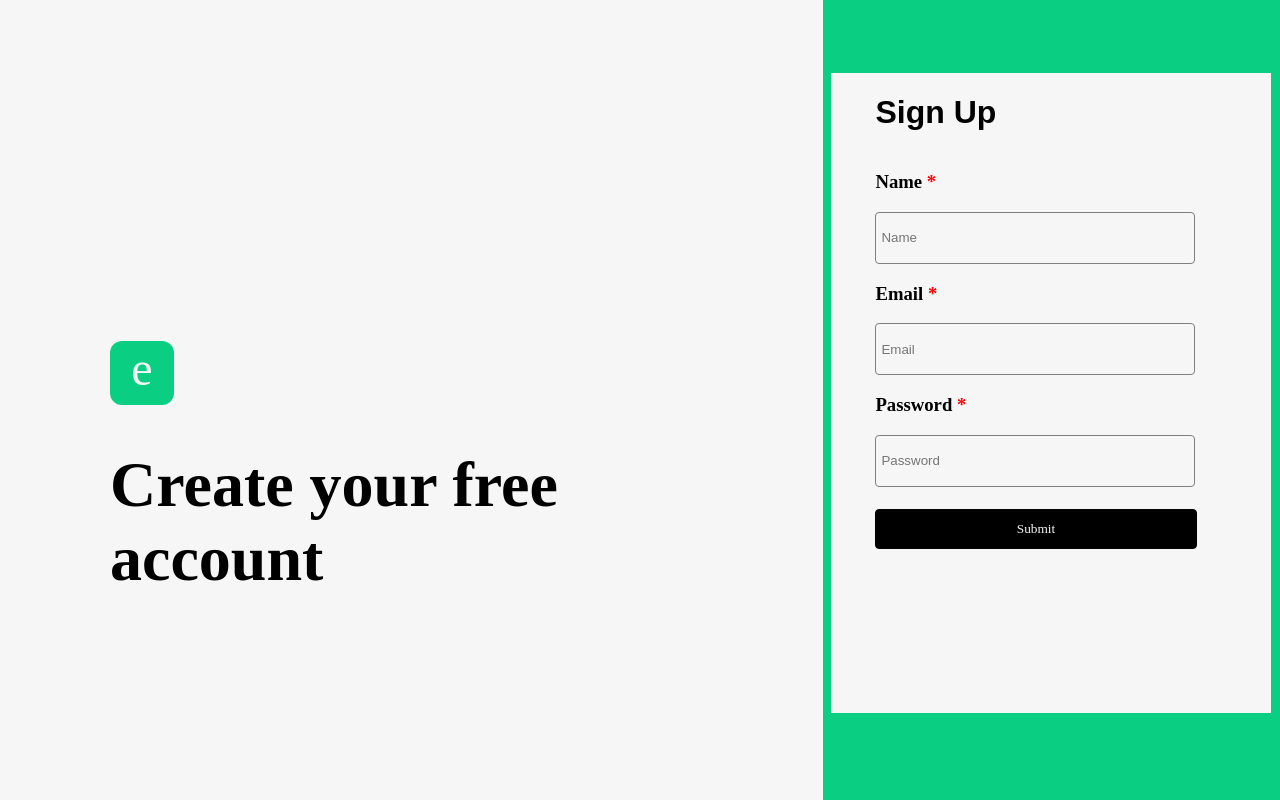
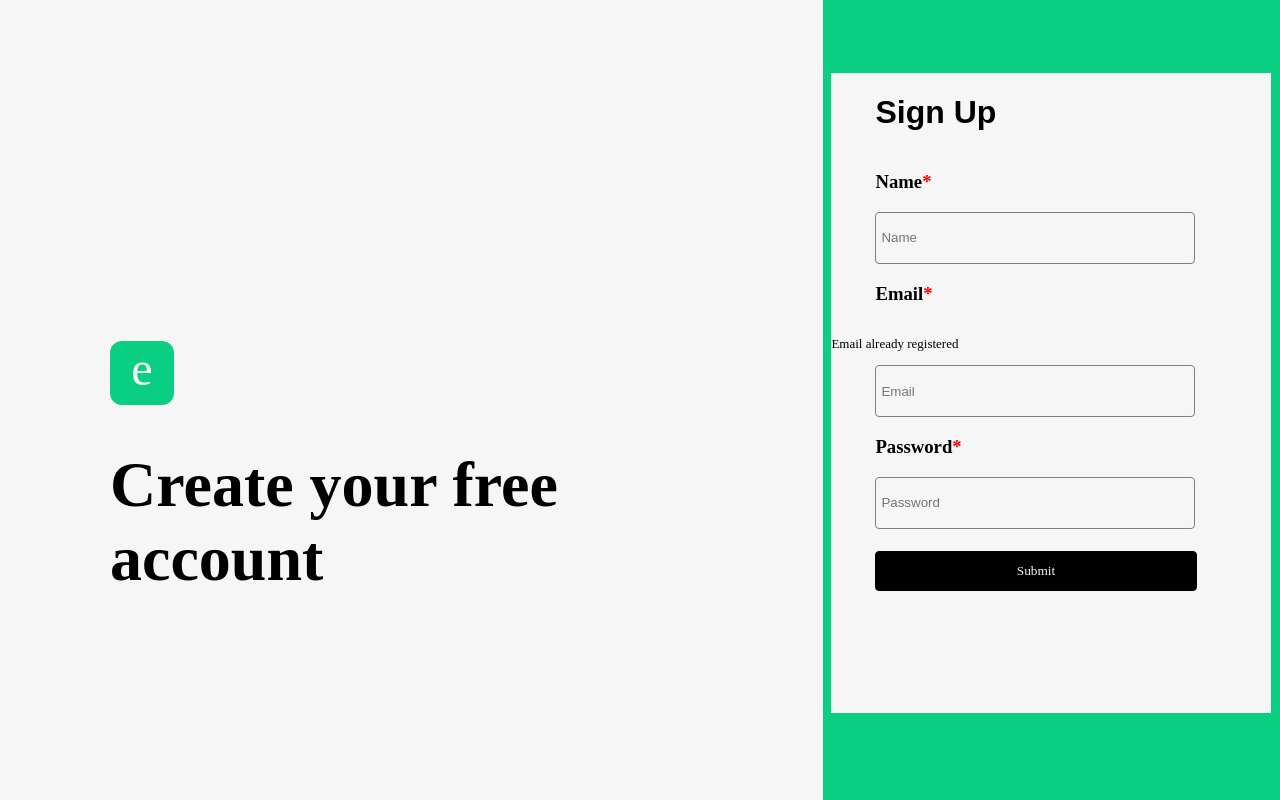
Before and after one commit to E-letronics/e-commerce-app, a React (Create React App) app: page / in a window 1280 px wide. Built offline with nearby package versions, Linux system fonts and the light colour scheme.

Commit message:
feat: handle email already registered

```diff
--- a/src/SignUp.module.css
+++ b/src/SignUp.module.css
@@ -87,6 +87,12 @@
 .label{
   font-family: 'DM Sans';
   margin-left: 10%;
+  display: flex;
+  flex-direction: row;
+}
+
+.registered {
+  font-size: small;
 }
 
 .label::after{
--- a/src/SignUp.tsx
+++ b/src/SignUp.tsx
@@ -8,6 +8,7 @@ function SignUp() {
   const [email, setEmail] = useState("");
   const [password, setPassword] = useState("");
   const [response, setResponse] = useState("");
+  const [registered, setRegistered] = useState("");
 
   function handleInputChange(event: any) {
     setSignupForm((p) => ({
@@ -17,14 +18,14 @@ function SignUp() {
   }
 
   function handleSubmit(event: any) {
-    setEmail(signupForm.email!);
-    setPassword(signupForm.password!);
+    setEmail(event.target.email.value);
+    setPassword(event.target.password.value);
     event.preventDefault();
-
+    console.log(event.target.email, event.target.password)
     axios({
       method: 'POST',
-      baseURL: 'http://api.fakeshop-api.com',
-      url: '/users/signup',
+      baseURL: 'http://localhost:3001/',
+      url: '',
       data: {
         email,
         password,
@@ -32,9 +33,11 @@ function SignUp() {
     })
     .then(({data}: any) => {
       setResponse(data);
-      localStorage.setItem('token', data.token);
+      console.log(data);
     })
-    .catch((err:any) => console.dir(err))
+    .catch((err:any) => {
+      console.log(err.response.data);
+    })
   }
 
   return (
@@ -61,6 +64,7 @@ function SignUp() {
             </label>
             <label className={styles.label_wrapper}>
               <h3 className={styles.label}>Email</h3>
+              <p className={styles.registered}>Email already registered</p>
               <input
                 className={styles.input}
                 onChange={handleInputChange}
```
